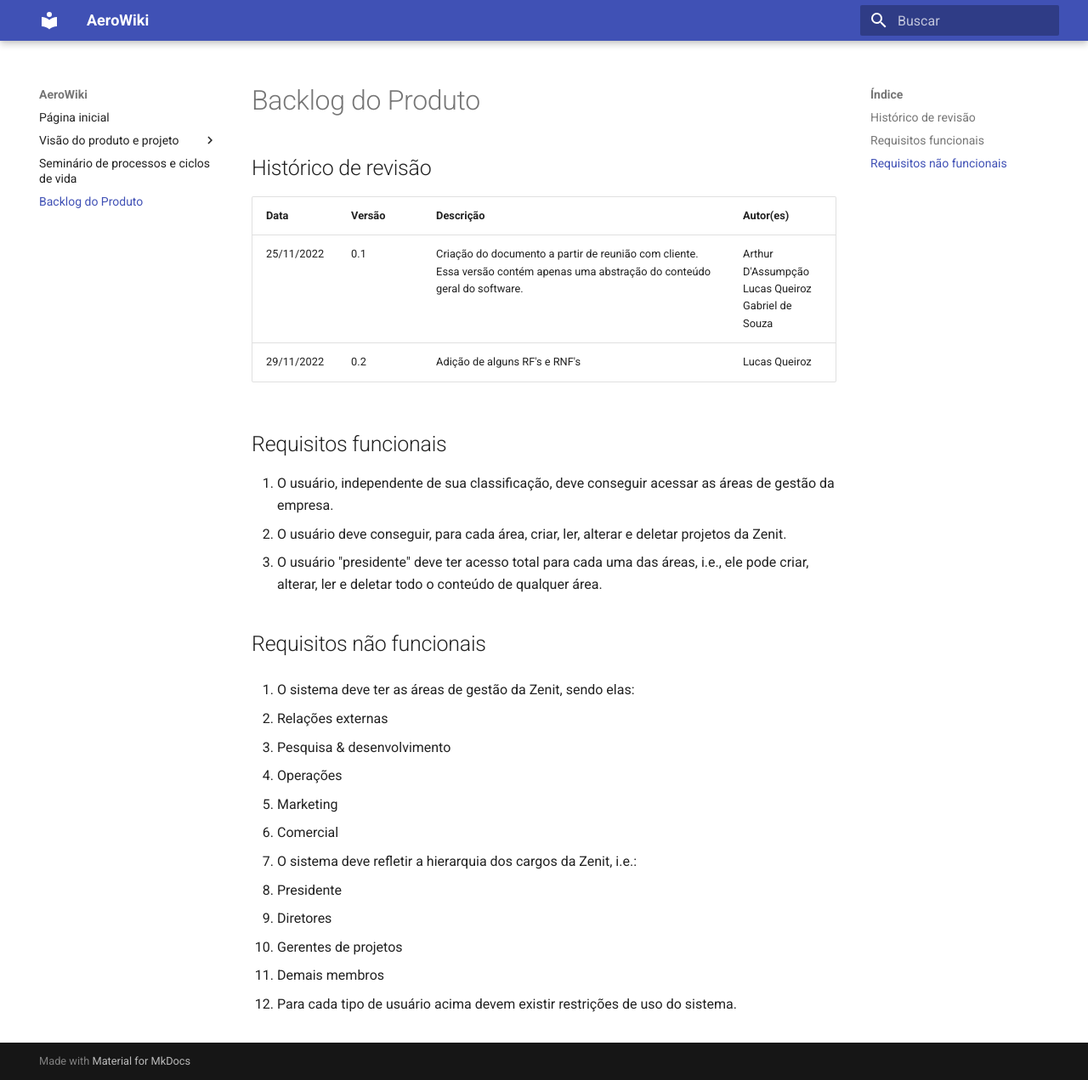
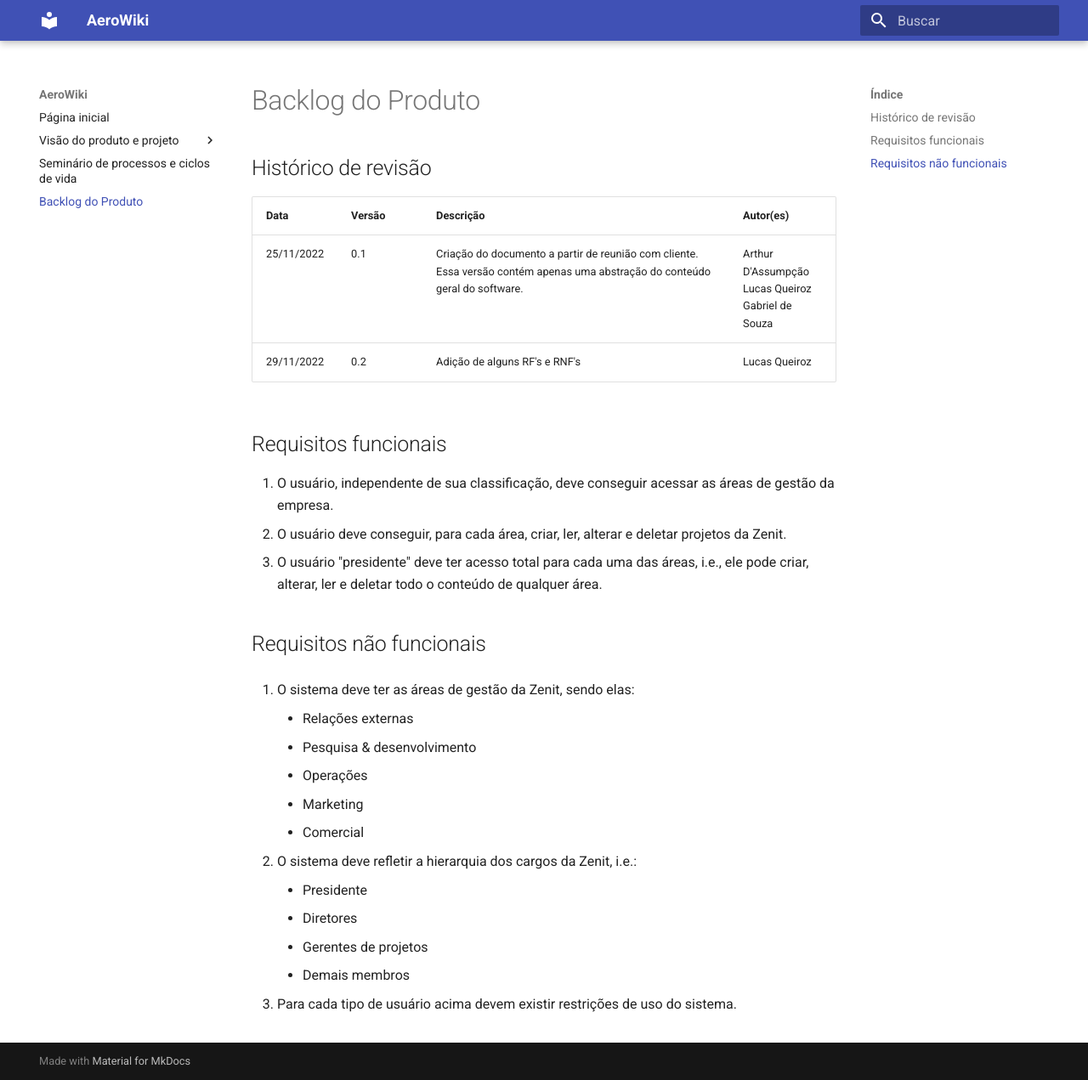
Before and after one commit to mdsreq-fga-unb/2022.2-AeroWiki, an MkDocs documentation site: the page built from docs/backlog_do_produto.md, in a window 1280 px wide and 1271 px high. Shown: the whole window at 85% size. Built offline with MkDocs 1.6.1 and Material for MkDocs 9.7.7, drawn with Linux system fonts in a browser that asks for light colours.

Commit message:
correção na formatação de texto

```diff
--- a/docs/backlog_do_produto.md
+++ b/docs/backlog_do_produto.md
@@ -15,18 +15,20 @@
 ## Requisitos não funcionais
 
 1. O sistema deve ter as áreas de gestão da Zenit, sendo elas:
-
- - Relações externas
- - Pesquisa & desenvolvimento
- - Operações
- - Marketing
- - Comercial
+  <ul>
+    <li>Relações externas</li>
+    <li>Pesquisa & desenvolvimento</li>
+    <li>Operações</li>
+    <li>Marketing</li>
+    <li>Comercial</li>
+  </ul>
 
 2. O sistema deve refletir a hierarquia dos cargos da Zenit, i.e.:
-
- - Presidente
- - Diretores
- - Gerentes de projetos
- - Demais membros
+  <ul>
+    <li>Presidente</li>
+    <li>Diretores</li>
+    <li>Gerentes de projetos</li>
+    <li>Demais membros</li>
+  </ul>
 
 3.  Para cada tipo de usuário acima devem existir restrições de uso do sistema.
```
